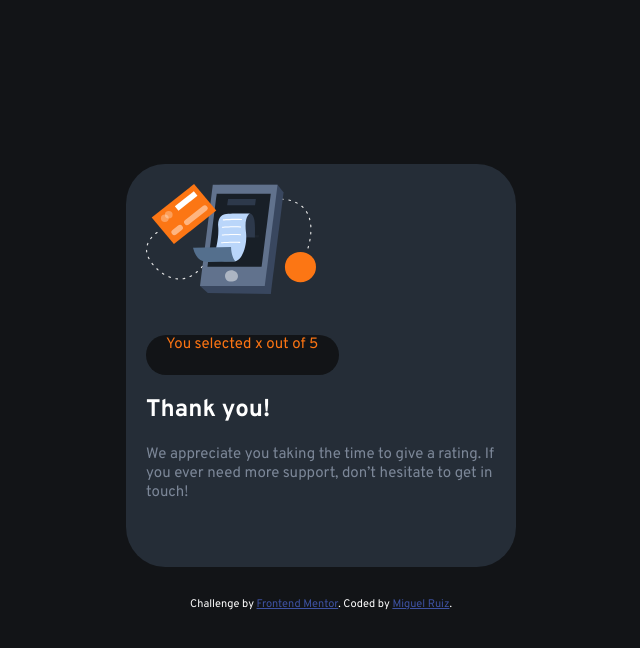
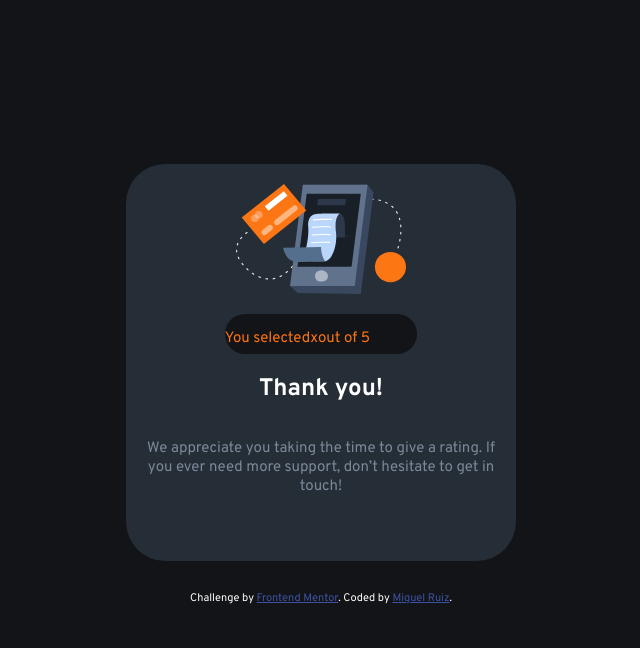
Before and after one commit to MikeAngel2/Interactive_Rating_Component, a plain HTML site: page index.html in a window 1280 px wide. Both pictures are taken after a click on the element "Submit". Shown: the whole page, without its empty margins (319-959 px from the left). Drawn offline with nearby package versions, Linux system fonts and the light colour scheme; files that its build step writes are made by us from their sources; a web font is replaced by a local one.

Commit message:
Changed JS to display flex, added a few styles for simplicity

```diff
--- a/SASS/style.scss
+++ b/SASS/style.scss
@@ -67,7 +67,10 @@ body {
   .rate2 {
     .Rate {
       text-align: center;
+      display: flex;
       color: $primary-color;
+      align-items: center;
+      text-align: center;
     }
 
     & {
@@ -82,6 +85,8 @@ body {
     @extend .Rating;
     align-content: center;
     display: none;
+    align-items: center;
+    text-align: center;
   }
 }
 
--- a/index.js
+++ b/index.js
@@ -8,5 +8,5 @@ $(".rate-button").click(function(){
 //When submit button is clicked, hides the first card and shows the second one
 $(".Submit").click(function(){
   $(".Rating").css('display', 'none');
-  $(".Thanks").css('display','block');
+  $(".Thanks").css('display','flex');
 });
```
Also changed, not shown: SASS/style.min.css (added).
